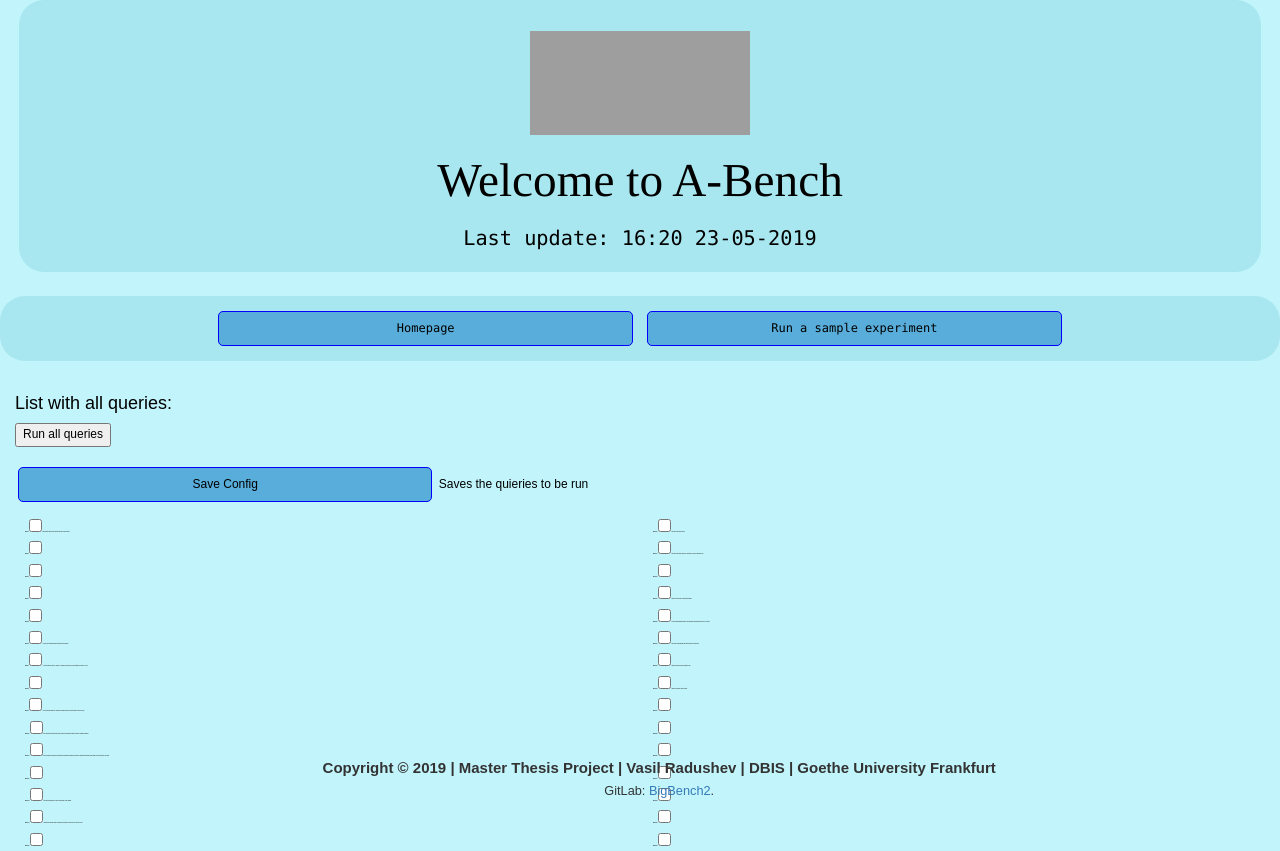
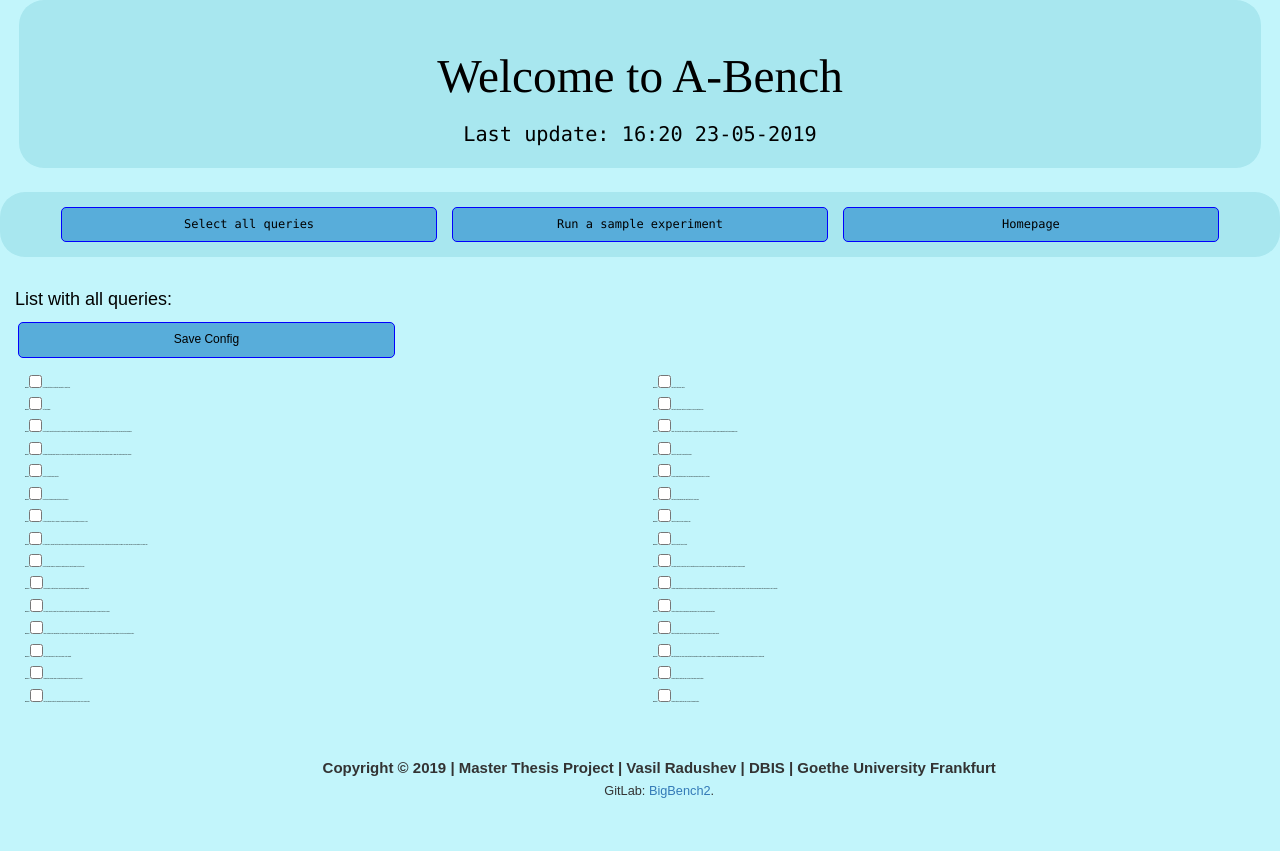
Before and after one commit to o7ka4aln1ka/abench-management-console, a Flask app: page /config/ in a window 1280 px wide. After the commit the page ends 798 px from the top, so only its background shows below. Run offline with Flask 2, Linux system fonts and the light colour scheme; parts of the project's set-up code (start-up, migrations or seed data) failed here and were passed over; some libraries are stand-ins or nearby versions; grey boxes are pictures that could not be loaded.

Commit message:
added all queries removed picture in header

```diff
--- a/A-Bench-Dashboard/static/css/styles-charts.css
+++ b/A-Bench-Dashboard/static/css/styles-charts.css
@@ -106,7 +106,7 @@ footer {
     text-decoration: none;
     font-size: 14px;
     cursor: pointer;
-    width: 33%;
+    width: 30%;
     display: inline-block;
     margin: 3px;
 }
--- a/A-Bench-Dashboard/templates/CPU_Density_Plot.html
+++ b/A-Bench-Dashboard/templates/CPU_Density_Plot.html
@@ -85,9 +85,9 @@
     <br>
     <code>
     <!-- <div class="btn-primary"> -->
-      <button id="home" class="button" onclick="self.location.href='http://127.0.0.1:5000/'">Homepage</button>
       <button id="memChart" class="button" onclick="self.location.href='http://127.0.0.1:5000/memChart'">Memory Usage Chart</button>
       <button id="fileChart" class="button" onclick="self.location.href='http://127.0.0.1:5000/fileChart'">Filesystem Usage Chart</button>
+      <button id="home" class="button" onclick="self.location.href='http://127.0.0.1:5000/'">Homepage</button>
     <!-- </div> -->
     </code>
   </center>
--- a/A-Bench-Dashboard/templates/File_Density_Plot.html
+++ b/A-Bench-Dashboard/templates/File_Density_Plot.html
@@ -114,9 +114,9 @@
     <br>
     <code>
     <div class="btn-primary">
-      <button id="home" class="button" onclick="self.location.href='http://127.0.0.1:5000/'">Homepage</button>
       <button id="memChart" class="button" onclick="self.location.href='http://127.0.0.1:5000/memChart'">Memory Usage Chart</button>
       <button id="cpuChart" class="button" onclick="self.location.href='http://127.0.0.1:5000/cpuChart'">CPU Usage Chart</button>
+      <button id="home" class="button" onclick="self.location.href='http://127.0.0.1:5000/'">Homepage</button>
     </div>
   </code>
   </center>
--- a/A-Bench-Dashboard/templates/Mem_Density_Plot.html
+++ b/A-Bench-Dashboard/templates/Mem_Density_Plot.html
@@ -89,9 +89,9 @@
     <br>
     <code>
     <div class="btn-primary">
-      <button id="home" class="button" onclick="self.location.href='http://127.0.0.1:5000/'">Homepage</button>
       <button id="cpuChart" class="button" onclick="self.location.href='http://127.0.0.1:5000/cpuChart'">CPU Usage Chart</button>
       <button id="fileChart" class="button" onclick="self.location.href='http://127.0.0.1:5000/fileChart'">Filesystem Usage Chart</button>
+      <button id="home" class="button" onclick="self.location.href='http://127.0.0.1:5000/'">Homepage</button>
     </div>
   </code>
   </center>
--- a/A-Bench-Dashboard/templates/config.html
+++ b/A-Bench-Dashboard/templates/config.html
@@ -13,7 +13,7 @@
     <code>
     <center>
         <br>
-        <img src="https://upload.wikimedia.org/wikipedia/commons/thumb/1/1e/Logo-Goethe-University-Frankfurt-am-Main.svg/2362px-Logo-Goethe-University-Frankfurt-am-Main.svg.png" height="104" width="220">
+        <!-- <img src="https://upload.wikimedia.org/wikipedia/commons/thumb/1/1e/Logo-Goethe-University-Frankfurt-am-Main.svg/2362px-Logo-Goethe-University-Frankfurt-am-Main.svg.png" height="81" width="176"> -->
         <h1> Welcome to A-Bench</h1>
         <h2> Last update: {{ time }}</h2>
     </center>
@@ -22,16 +22,14 @@
 
 <code>
   <!-- <div class="button-config"> -->
+  <button id="config_txt" class="button-config" onclick="self.location.href='http://127.0.0.1:5000/set_env_var_all_queries'; changeColor()">Select all queries</button>
+  <button id="run_a_sample_experiment" class="button-config" onclick="self.location.href='http://127.0.0.1:5000/run_a_sample_experiment'">Run a sample experiment</button>
   <button id="home"class="button-config" onclick="self.location.href='http://127.0.0.1:5000/'">Homepage</button>
-  <button id="run_a_sample_experiment" class="button-config" onclick="self.location.href='http://127.0.0.1:5000/run_a_sample_experiment'">Run a sample experiment</button>
   <!-- </div> -->
 </code>
 <div class="btn-queries">
     <h2>List with all queries: </h2>
     <!-- <div> -->
-        <button id="config_txt" class="btn-queries" onclick="self.location.href='http://127.0.0.1:5000/set_env_var_all_queries'; changeColor()">Run all queries</button>
-        <!-- Run all 30 queries -->
-        <br>
         <script>
             function changeColor() {
                 document.getElementById("config_txt").style.color = "blue";
@@ -48,7 +46,7 @@
                 text-decoration: none;
                 font-size: 12px;
                 cursor: pointer;
-                width: 33%;
+                width: 30%;
                 display: inline-block;
                 margin: 3px;
                 /* position:absolute;
@@ -87,35 +85,35 @@
         </style>
 
         <body>
+            <form action="/set_env_var/" method="post">
               <div>
-            <br>
               <button id="config_txt" class="button-config">Save Config</button>
-            <!-- <button id="config_txt" class="btn-queries" onclick="self.location.href='http://127.0.0.1:5000/set_env_var'; changeColor()">Save Config</button> -->
-            Saves the quieries to be run
-            <br>
               </div>
               <div class="column-config">
-                <form action="/set_env_var/" method="post">
                 <div>
                     <label for="option1">Query 1</label>
                     <input type="checkbox" id="option1" name="1">
-                        Find products that are sold together frequently in given stores.
+                    &nbsp; Find products that are sold together frequently in given stores.
                 </div>
                 <div>
                     <label for="option2">Query 2</label>
                     <input type="checkbox" id="option2" name="2">
+                    &nbsp; Set the database
                 </div>
                 <div>
                     <label for="option3">Query 3</label>
                     <input type="checkbox" id="option3" name="3">
+                    &nbsp; Find the last 5 products that are mostly viewed before a given product was purchased online. Only products in certain categories and viewed within 30(10) days before the purchase date are considered.
                 </div>
                 <div>
                     <label for="option4">Query 4</label>
                     <input type="checkbox" id="option4" name="4">
+                    &nbsp; Shopping cart abandonment analysis: For users who added products in their shopping carts but did not check out in the online store, find the average number of pages they visited during their sessions.
                 </div>
                 <div>
                     <label for="option5">Query 5</label>
                     <input type="checkbox" id="option5" name="5">
+                    &nbsp; Find the 10 most browsed products.
                 </div>
                 <div>
                     <label for="option6">Query 6</label>
@@ -128,6 +126,7 @@
                 <div>
                     <label for="option8">Query 8</label>
                     <input type="checkbox" id="option8" name="8">
+                    &nbsp; For online sales, compare the total sales in which customers checked online reviews before making the purchase and that of sales in which customers did not read reviews. Consider only online sales for a specific category in a given year.
                 </div>
                 <div>
                     <label for="option9">Query 9</label>
@@ -136,16 +135,17 @@
                 <div>
                     <label for="option10">Query 10</label>
                     <input type="checkbox" id="option10" name="10">
-                        For all products, extract sentences from its product reviews that contain Positive or Negative sentiment.
+                    &nbsp; For all products, extract sentences from its product reviews that contain Positive or Negative sentiment.
                 </div>
                 <div>
                     <label for="option11">Query 11</label>
                     <input type="checkbox" id="option11" name="11">
-                        For a given product, measure the correlation of sentiments, including the number of reviews and average review ratings, on product monthly revenues.
+                    &nbsp; For a given product, measure the correlation of sentiments, including the number of reviews and average review ratings, on product monthly revenues.
                 </div>
                 <div>
                     <label for="option12">Query 12</label>
                     <input type="checkbox" id="option12" name="12">
+                    &nbsp; Find all customers who viewed items of a given category on the web in a given month and year that was followed by an in-store purchase of an item from the same category in the three consecutive months.
                 </div>
                 <div>
                     <label for="option13">Query 13</label>
@@ -160,6 +160,7 @@
                 <div>
                     <label for="option15">Query 15</label>
                     <input type="checkbox" id="option15" name="15">
+                    &nbsp; Find the categories with flat or declining sales for in store purchases during a given year for a given store.
                 </div>
             </div>
             <div class="column-config">
@@ -176,6 +177,7 @@
                 <div>
                     <label for="option18">Query 18</label>
                     <input type="checkbox" id="option18" name="18">
+                    &nbsp; Identify the stores with flat or declining sales in 3 consecutive months, check if there are any negative reviews regarding these stores available online.
                 </div>
                 <div>
                     <label for="option19">Query 19</label>
@@ -205,30 +207,37 @@
                 <div>
                     <label for="option24">Query 24</label>
                     <input type="checkbox" id="option24" name="24">
+                    &nbsp; For a given product, measure the effect of competitor's prices on products' in-store and online sales. (Compute the cross-price elasticity of demand for a given product)
                 </div>
                 <div>
                     <label for="option25">Query 25</label>
                     <input type="checkbox" id="option25" name="25">
+                    &nbsp; Customer segmentation analysis: Customers are separated along the following key shopping dimensions: recency of last visit, frequency of visits and monetary amount. Use the store and online purchase data during a given year to compute.
                 </div>
                 <div>
                     <label for="option26">Query 26</label>
                     <input type="checkbox" id="option26" name="26">
+                    &nbsp; Cluster customers into book buddies/club groups based on their in store book purchasing histories.
                 </div>
                 <div>
                     <label for="option27">Query 27</label>
                     <input type="checkbox" id="option27" name="27">
+                    &nbsp; Extract competitor product names and model names (if any) from online product reviews for a given product.
                 </div>
                 <div>
                     <label for="option28">Query 28</label>
                     <input type="checkbox" id="option28" name="28">
+                    &nbsp; Build text classifier for online review sentiment classification (Positive, Negative, Neutral), using 60% of available reviews for training and the remaining 40% for testing. Display classifier accuracy on testing data.
                 </div>
                 <div>
                     <label for="option29">Query 29</label>
                     <input type="checkbox" id="option29" name="29">
+                    &nbsp; Perform category affinity analysis for products purchased online together.
                 </div>
                 <div>
                     <label for="option30">Query 30</label>
                     <input type="checkbox" id="option30" name="30">
+                    &nbsp; Perform category affinity analysis for products viewed together.
                 </div>
             </div>
             </form>
--- a/A-Bench-Dashboard/templates/homepage.html
+++ b/A-Bench-Dashboard/templates/homepage.html
@@ -15,7 +15,7 @@
     <code>
     <center>
         <br>
-        <img src="https://upload.wikimedia.org/wikipedia/commons/thumb/1/1e/Logo-Goethe-University-Frankfurt-am-Main.svg/2362px-Logo-Goethe-University-Frankfurt-am-Main.svg.png" height="104" width="220">
+        <!-- <img src="https://upload.wikimedia.org/wikipedia/commons/thumb/1/1e/Logo-Goethe-University-Frankfurt-am-Main.svg/2362px-Logo-Goethe-University-Frankfurt-am-Main.svg.png" height="81" width="176"> -->
         <h1> Welcome to A-Bench</h1>
         <h2> Last update: {{ time }}</h2>
     </center>
```
Also changed, not shown: A-Bench-Dashboard/static/css/styles-homepage.css (+4 -4 lines). Lines whose indentation alone changed are shown as unchanged.
